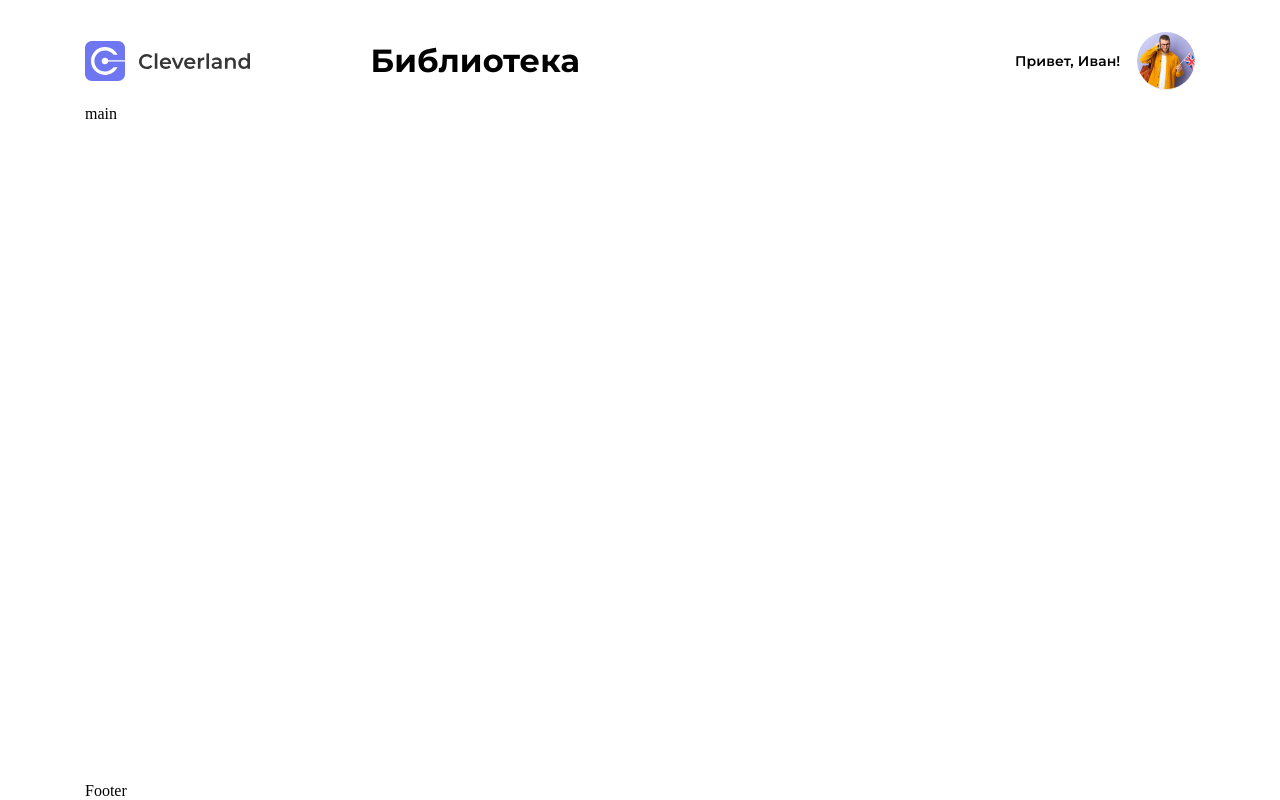
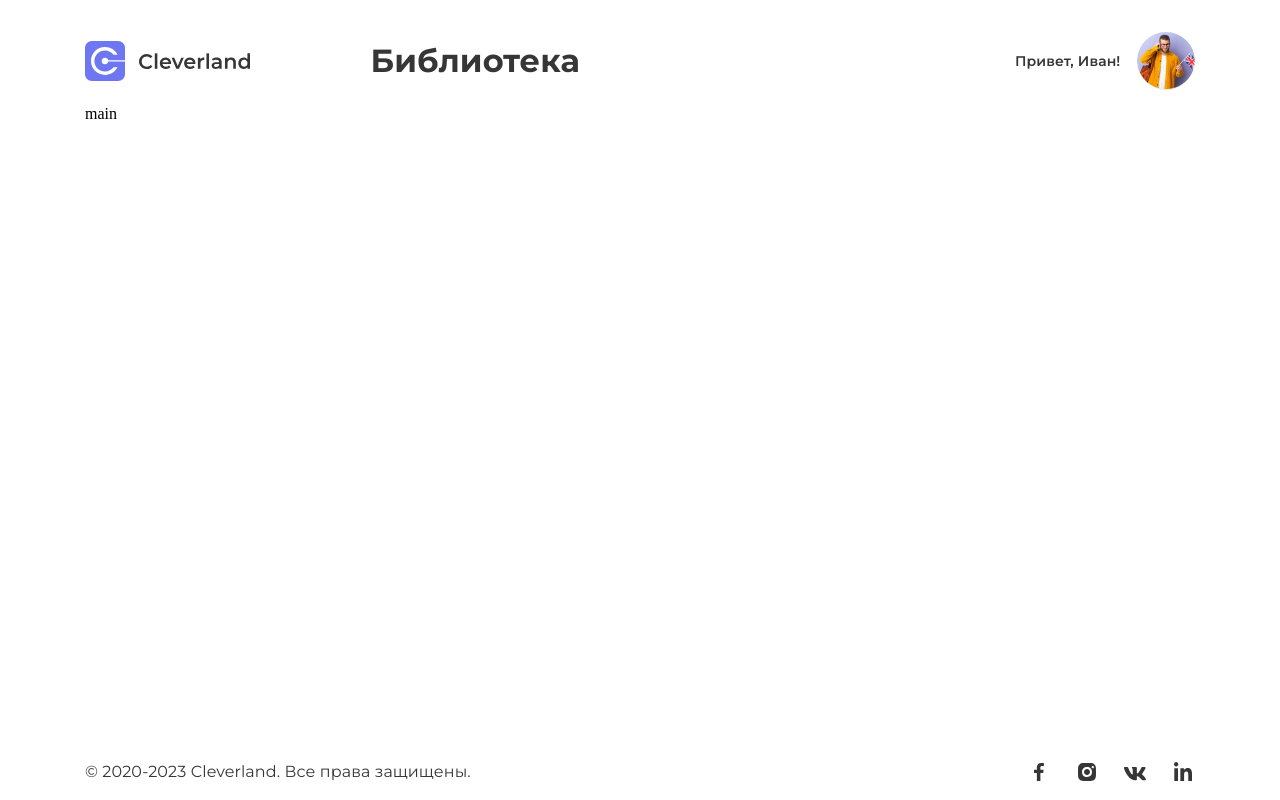
Before and after one commit to Arterixs/Cleverland, a React (Vite) app: page / in a window 1280 px wide. Built offline with nearby package versions, Linux system fonts and the light colour scheme.

Commit message:
feat: add footer

```diff
--- a/src/components/footer/Footer.tsx
+++ b/src/components/footer/Footer.tsx
@@ -1 +1,18 @@
-export const Footer = () => <div>Footer</div>;
+import { SvgSprite } from 'components/svg-sprite/Svg';
+import { icons } from 'data/icons-footer';
+import styles from './footer.module.css';
+
+export const Footer = () => (
+  <footer className={styles.footer}>
+    <section className={styles.wrapper}>
+      <h2 className={styles.title}>© 2020-2023 Cleverland. Все права защищены.</h2>
+      <div className={styles.icons}>
+        {icons.map((icon) => (
+          <div className={styles.block_icon} key={icon.id}>
+            <SvgSprite svgId={icon.id} style={icon.styles} />
+          </div>
+        ))}
+      </div>
+    </section>
+  </footer>
+);
--- /dev/null
+++ b/src/components/footer/footer.module.css
@@ -0,0 +1,39 @@
+.footer {
+  width: 100%;
+  min-height: 56px;
+  height: 56px;
+  padding: 16px 0px;
+}
+
+.wrapper {
+  display: flex;
+  align-content: center;
+  justify-content: space-between;
+}
+
+.title {
+  font-family: var(--font-regular);
+  color: var(--main-dark);
+  font-size: 16px;
+  font-style: normal;
+  font-weight: 400;
+  line-height: 24px;
+  letter-spacing: 0.1px;
+}
+
+.block_icon {
+  display: flex;
+  justify-content: center;
+  align-items: flex-end;
+  padding-bottom: 3px;
+  width: 24px;
+  height: 24px;
+}
+
+.icons {
+  width: 168px;
+  height: 24px;
+  display: flex;
+  align-items: center;
+  gap: 24px;
+}
--- a/src/components/header/header.module.css
+++ b/src/components/header/header.module.css
@@ -40,6 +40,7 @@
   font-weight: 700;
   line-height: 40px;
   letter-spacing: 0.1px;
+  color: var(--main-dark);
 }
 
 .subtitle {
@@ -49,6 +50,7 @@
   font-weight: 600;
   line-height: 18px;
   letter-spacing: 0.1px;
+  color: var(--main-dark);
 }
 
 .img {
--- a/src/components/sprite/Sprite.tsx
+++ b/src/components/sprite/Sprite.tsx
@@ -51,6 +51,32 @@ export const Sprite = () => (
           fill='#363636'
         />
       </symbol>
+      <symbol viewBox='0 0 10 18' id='facebook' fill='none'>
+        <path
+          d='M2.87625 18V9.94922H0V6.75H2.87625V4.2293C2.87625 1.49063 4.66125 0 7.2675 0C8.51625 0 9.58875 0.0878906 9.9 0.126562V2.98828H8.0925C6.675 2.98828 6.40125 3.62109 6.40125 4.5457V6.75H9.6L9.16125 9.94922H6.40125V18'
+          fill='#363636'
+        />
+      </symbol>
+      <symbol viewBox='0 0 18 18' id='instagram' fill='none'>
+        <path
+          fillRule='evenodd'
+          clipRule='evenodd'
+          d='M4 8.92554C4 5.99967 6 3.92554 9 3.92554C12.0017 3.92554 14 5.90735 14 9C14 12.0003 12.0017 13.9255 9.00201 13.9255C6.00234 13.9255 4 12.0003 4 8.92554ZM6.00234 9C6.00234 10.6548 7.35159 12.0003 9.00201 12.0003C10.6524 12.0003 12.0017 10.6548 12.0017 9C12.0017 7.3452 10.6564 5.99967 9.00201 5.99967C7.34757 5.99967 6.00234 7.3452 6.00234 9ZM14.8047 5.27268C15.399 5.27268 15.8809 4.79471 15.8809 4.19625C15.8809 3.60181 15.399 3.11983 14.8047 3.11983C14.2104 3.11983 13.7285 3.60181 13.7285 4.19625C13.7285 4.7907 14.2064 5.27268 14.8047 5.27268ZM16.4831 1.51724C17.5392 2.56956 17.8685 3.84681 17.9368 5.28874C18.0211 6.77485 18.0211 11.2251 17.9368 12.7113C17.8645 14.1532 17.5352 15.4304 16.4831 16.4828C15.431 17.5391 14.154 17.8685 12.7124 17.9367C11.2267 18.0211 6.77334 18.0211 5.28756 17.9367C3.84596 17.8644 2.57301 17.5351 1.5169 16.4828C0.460792 15.4304 0.131511 14.1532 0.063246 12.7113C-0.021082 11.2251 -0.021082 6.77083 0.063246 5.28473C0.135527 3.8428 0.460792 2.56555 1.5169 1.51322C2.57301 0.460895 3.84997 0.131541 5.28756 0.0632601C6.77334 -0.0210867 11.2267 -0.0210867 12.7124 0.0632601C14.154 0.135557 15.431 0.464911 16.4831 1.51724Z'
+          fill='#363636'
+        />
+      </symbol>
+      <symbol viewBox='0 0 22 14' id='vk' fill='none'>
+        <path
+          d='M21.4986 0.895125C21.6497 0.3795 21.4986 0 20.7716 0H18.3661C17.7535 0 17.4717 0.325875 17.3206 0.688875C17.3206 0.688875 16.0954 3.70425 14.3637 5.6595C13.8042 6.22462 13.5469 6.40612 13.2406 6.40612C13.0895 6.40612 12.8567 6.22462 12.8567 5.709V0.895125C12.8567 0.276375 12.6852 0 12.1787 0H8.39687C8.01297 0 7.78426 0.28875 7.78426 0.556875C7.78426 1.14262 8.65009 1.27875 8.73993 2.92875V6.50925C8.73993 7.293 8.60108 7.43737 8.29477 7.43737C7.47795 7.43737 5.49309 4.40963 4.31687 0.944625C4.08 0.27225 3.84721 0 3.23051 0H0.824984C0.138859 0 1.55795e-08 0.325875 1.55795e-08 0.688875C1.55795e-08 1.33237 0.816816 4.52925 3.80228 8.75325C5.79123 11.6366 8.59291 13.2 11.1414 13.2C12.6729 13.2 12.8608 12.8535 12.8608 12.2554C12.8608 9.49988 12.7219 9.24 13.4897 9.24C13.845 9.24 14.4577 9.4215 15.8871 10.8116C17.5207 12.4616 17.7903 13.2 18.7051 13.2H21.1106C21.7967 13.2 22.1439 12.8535 21.9438 12.1687C21.4864 10.7291 18.3947 7.76737 18.2558 7.56937C17.9005 7.10737 18.0026 6.90112 18.2558 6.48862C18.2599 6.4845 21.1964 2.31 21.4986 0.895125Z'
+          fill='#363636'
+        />
+      </symbol>
+      <symbol viewBox='0 0 18 19' id='linkedin' fill='none'>
+        <path
+          d='M4.02901 19H0.297255V6.31495H4.02901V19ZM2.16112 4.5846C0.968087 4.5846 0 3.54129 0 2.2817C0 1.0221 0.968087 0 2.16112 0C3.35416 0 4.32225 1.0221 4.32225 2.2817C4.32225 3.54129 3.35416 4.5846 2.16112 4.5846ZM17.996 19H14.2723V12.825C14.2723 11.3533 14.2441 9.46607 12.3321 9.46607C10.3919 9.46607 10.0946 11.065 10.0946 12.719V19H6.36688V6.31495H9.94599V8.04531H9.99821C10.4963 7.04866 11.7135 5.99687 13.5291 5.99687C17.3051 5.99687 18 8.6221 18 12.0319V19H17.996Z'
+          fill='#363636'
+        />
+      </symbol>
     </svg>
   </div>
 );
--- a/src/components/svg-sprite/svg.module.css
+++ b/src/components/svg-sprite/svg.module.css
@@ -7,3 +7,23 @@
   width: 111px;
   height: 16px;
 }
+
+.linkedin {
+  width: 18px;
+  height: 19px;
+}
+
+.vk {
+  width: 22px;
+  height: 14px;
+}
+
+.instagram {
+  width: 18px;
+  height: 18px;
+}
+
+.facebook {
+  width: 10px;
+  height: 18px;
+}
--- /dev/null
+++ b/src/data/icons-footer.ts
@@ -0,0 +1,21 @@
+import { SvgClasses } from 'types/enums/svg/classes-svg';
+import { SvgId } from 'types/enums/svg/id-svg';
+
+export const icons = [
+  {
+    id: SvgId.FACEBOOK,
+    styles: SvgClasses.FACEBOOK,
+  },
+  {
+    id: SvgId.INSTAGRAM,
+    styles: SvgClasses.INSTAGRAM,
+  },
+  {
+    id: SvgId.VK,
+    styles: SvgClasses.VK,
+  },
+  {
+    id: SvgId.LINKEDIN,
+    styles: SvgClasses.LINKEDIN,
+  },
+];
--- a/src/styles/variables.css
+++ b/src/styles/variables.css
@@ -1,4 +1,6 @@
 :root {
+  --main-dark: #363636;
+
   --font-regular: 'Mont-regular', sans-serif;
   --font-semiBold: 'Mont-semiBold', sans-serif;
   --font-bold: 'Mont-bold', sans-serif;
--- a/src/types/enums/svg/classes-svg.ts
+++ b/src/types/enums/svg/classes-svg.ts
@@ -1,4 +1,8 @@
 export const enum SvgClasses {
   LOGO = 'logo',
   TITLE = 'title',
+  LINKEDIN = 'linkedin',
+  VK = 'vk',
+  INSTAGRAM = 'instagram',
+  FACEBOOK = 'facebook',
 }
--- a/src/types/enums/svg/id-svg.ts
+++ b/src/types/enums/svg/id-svg.ts
@@ -1,4 +1,8 @@
 export const enum SvgId {
   LOGO = 'logo',
   TITLE = 'title',
+  LINKEDIN = 'linkedin',
+  VK = 'vk',
+  INSTAGRAM = 'instagram',
+  FACEBOOK = 'facebook',
 }
--- a/tsconfig.json
+++ b/tsconfig.json
@@ -14,7 +14,8 @@
     "paths": {
       "components/*": ["components/*"],
       "pages/*": ["pages/*"],
-      "types/*": ["types/*"]
+      "types/*": ["types/*"],
+      "data/*": ["data/*"]
     },
 
     /* Bundler mode */
--- a/vite.config.ts
+++ b/vite.config.ts
@@ -12,6 +12,7 @@ export default defineConfig({
       components: '/src/components',
       pages: '/src/pages',
       types: '/src/types',
+      data: '/src/data',
     },
   },
 });
```
